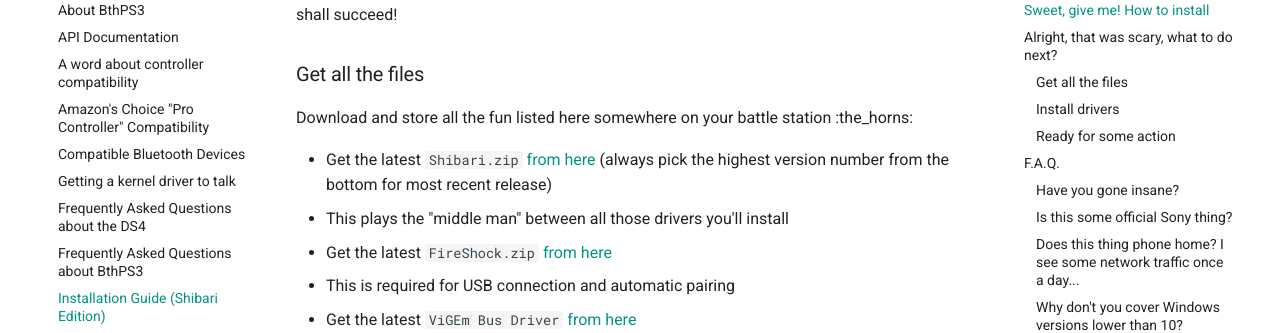
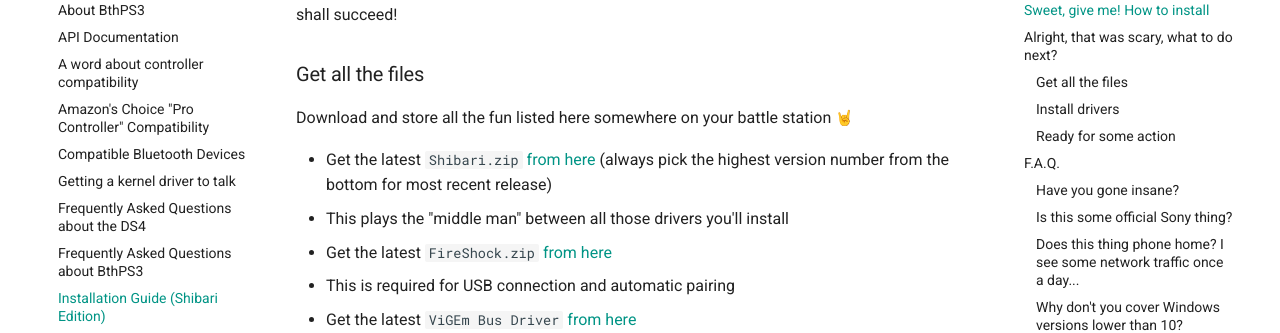
Before and after one commit to nefarius/ViGEm.github.io, an MkDocs documentation site: the page built from docs/projects/BthPS3/Installation-Guide-Shibari-Edition.md, in a window 1280 px wide and 900 px high, scrolled down 1397 px. Shown: the part 152-485 px from the top of the window. Built offline with MkDocs 1.6.1 and Material for MkDocs 9.7.7, drawn with Linux system fonts in a browser that asks for light colours; emoji names are drawn with the system emoji font; comment, search, counter and statistics services are not loaded; some of the changed lines change nothing that is shown.

Commit message:
Formatting fixes

```diff
--- a/docs/projects/BthPS3/Installation-Guide-Shibari-Edition.md
+++ b/docs/projects/BthPS3/Installation-Guide-Shibari-Edition.md
@@ -38,7 +38,7 @@
 
 ### Get all the files
 
-Download and store all the fun listed here somewhere on your battle station :the_horns:
+Download and store all the fun listed here somewhere on your battle station :metal:
 
 - Get the latest `Shibari.zip` [from here](https://buildbot.vigem.org/builds/Shibari/master/) (always pick the highest version number from the bottom for most recent release)
   - This plays the "middle man" between all those drivers you'll install
```
